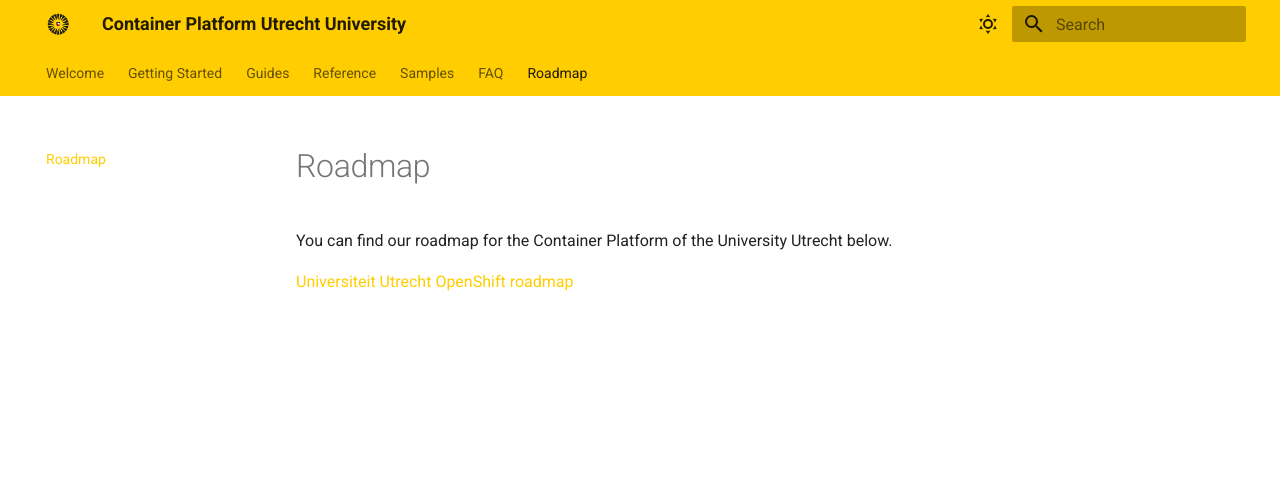
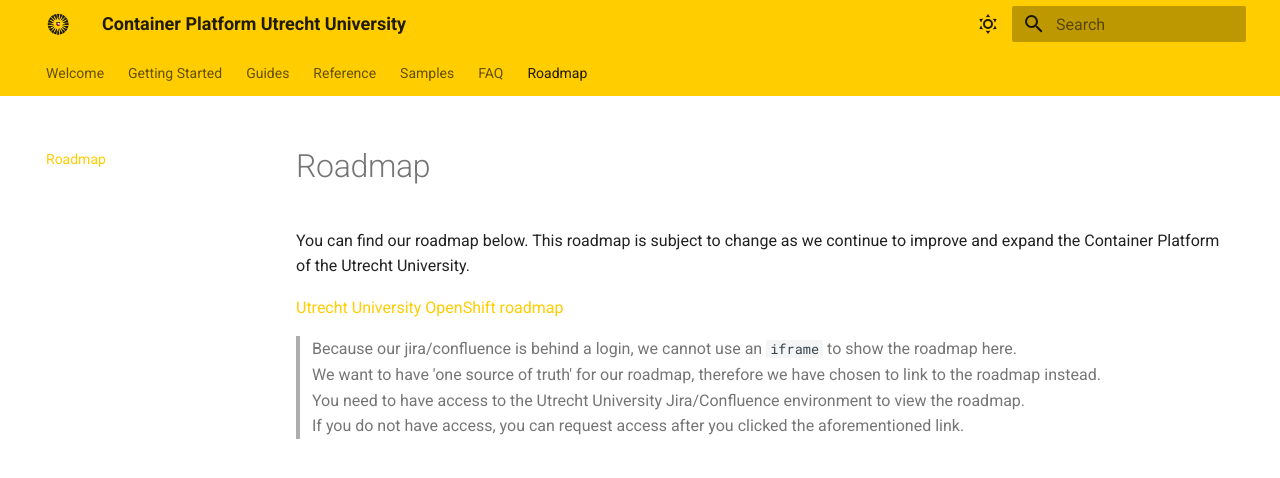
Before and after one commit to UtrechtUniversity/containerplatform-docs, an MkDocs documentation site: the page built from docs/roadmap.md, in a window 1280 px wide. Shown: the top 478 px of the page. Built offline with MkDocs 1.6.1 and Material for MkDocs 9.7.7, drawn with Linux system fonts in a browser that asks for light colours.

Commit message:
Nice text for the roadmap

```diff
--- a/docs/roadmap.md
+++ b/docs/roadmap.md
@@ -1,5 +1,11 @@
 # Roadmap
 
-You can find our roadmap for the Container Platform of the University Utrecht below.
+You can find our roadmap below.
+This roadmap is subject to change as we continue to improve and expand the Container Platform of the Utrecht University.
 
-[Universiteit Utrecht OpenShift roadmap](https://utrechtuniversity.atlassian.net/wiki/spaces/LNX/pages/613842961/Roadmap+linux-team)
+[Utrecht University OpenShift roadmap](https://utrechtuniversity.atlassian.net/wiki/spaces/LNX/pages/613842961/Roadmap+linux-team)
+
+> Because our jira/confluence is behind a login, we cannot use an <code>iframe</code> to show the roadmap here.
+> We want to have 'one source of truth' for our roadmap, therefore we have chosen to link to the roadmap instead.
+> You need to have access to the Utrecht University Jira/Confluence environment to view the roadmap.
+> If you do not have access, you can request access after you clicked the aforementioned link.
```
